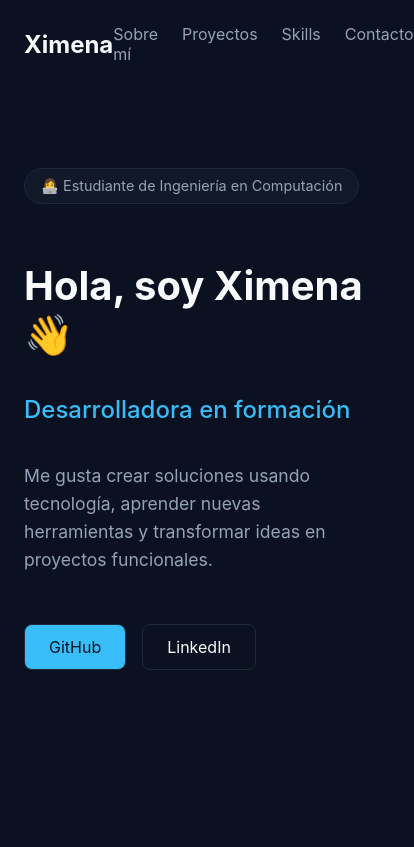
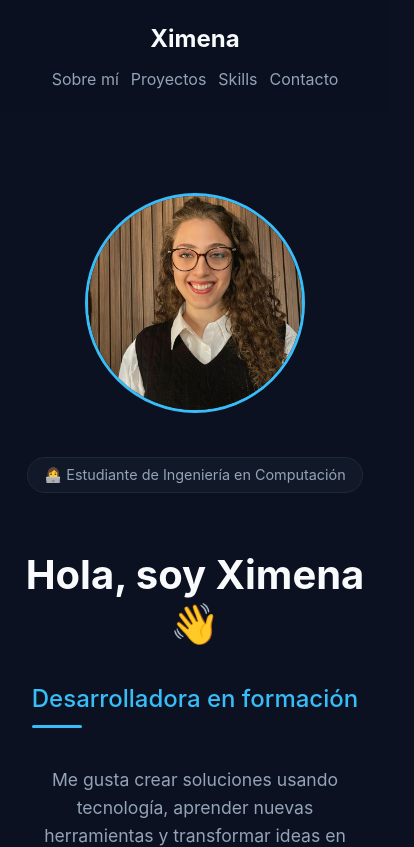
Before and after one commit to ximehe/portfolio, a React (Vite) app: page / in a window 390 px wide. Shown: the top 847 px of the page, 414 px wide, since content can reach past the window. Built offline with nearby package versions, Linux system fonts and the light colour scheme.

Commit message:
Agregar foto y enlaces personales

```diff
--- a/src/App.jsx
+++ b/src/App.jsx
@@ -4,7 +4,7 @@ import About from "./components/About"
 import Projects from "./components/Projects"
 import Skills from "./components/Skills"
 import Contact from "./components/Contact"
-
+import Footer from "./components/Footer"
 
 function App() {
   return (
@@ -16,6 +16,7 @@ function App() {
       <Projects />
       <Skills />
       <Contact />
+      <Footer />
       </div>
     </>
   )
--- a/src/components/Contact.jsx
+++ b/src/components/Contact.jsx
@@ -11,12 +11,12 @@ function Contact() {
 
       <div className="contact-links">
 
-        <a href="mailto:tuemail@gmail.com">
+        <a href="ximemika25@gmail.com">
           Email
         </a>
 
         <a
-          href="https://github.com/"
+          href="https://github.com/ximehe"
           target="_blank"
           rel="noopener noreferrer"
         >
@@ -24,7 +24,7 @@ function Contact() {
         </a>
 
         <a
-          href="https://linkedin.com/"
+          href="https://www.linkedin.com/in/ximehernandez/"
           target="_blank"
           rel="noopener noreferrer"
         >
--- /dev/null
+++ b/src/components/Footer.jsx
@@ -0,0 +1,11 @@
+function Footer() {
+  return (
+    <footer>
+      <p>
+        © 2026 Ximena. Construido con React.
+      </p>
+    </footer>
+  )
+}
+
+export default Footer
--- a/src/components/Hero.jsx
+++ b/src/components/Hero.jsx
@@ -1,7 +1,10 @@
+import foto_cv from "../assets/foto_cv.jpeg"
+
 function Hero() {
   return (
     <section className="hero">
 
+     <div className="hero-content">
       <span className="hero-badge">
         👩‍💻 Estudiante de Ingeniería en Computación
       </span>
@@ -22,7 +25,7 @@ function Hero() {
 
       <div className="hero-buttons">
         <a
-          href="https://github.com/"
+          href="https://github.com/ximehe"
           target="_blank"
           rel="noopener noreferrer"
         >
@@ -30,12 +33,20 @@ function Hero() {
         </a>
 
         <a
-          href="https://linkedin.com/"
+          href="https://www.linkedin.com/in/ximehernandez/"
           target="_blank"
           rel="noopener noreferrer"
         >
           LinkedIn
         </a>
+        </div>
+      </div>
+
+      <div className="hero-image">
+        <img
+          src={foto_cv}
+          alt="Foto de Ximena"
+        />
       </div>
 
     </section>
--- a/src/index.css
+++ b/src/index.css
@@ -43,6 +43,26 @@ section {
   padding: 80px 24px;
 }
 
+section h2 {
+  position: relative;
+}
+
+section h2::after {
+  content: "";
+
+  display: block;
+
+  width: 50px;
+
+  height: 3px;
+
+  background: var(--accent);
+
+  margin-top: 12px;
+
+  border-radius: 10px;
+}
+
 /* Navbar */
 
 .navbar {
@@ -53,6 +73,14 @@ section {
   display: flex;
   justify-content: space-between;
   align-items: center;
+
+  position: sticky;
+  top: 0;
+
+  z-index: 10;
+
+  background: rgba(11, 17, 32, 0.8);
+  backdrop-filter: blur(10px);
 }
 
 .navbar h2 {
@@ -80,8 +108,29 @@ section {
   min-height: 70vh;
 
   display: flex;
-  flex-direction: column;
-  justify-content: center;
+
+  align-items: center;
+
+  justify-content: space-between;
+
+  gap: 40px;
+}
+
+.hero-content {
+  max-width: 650px;
+}
+
+
+.hero-image img {
+  width: 280px;
+
+  height: 280px;
+
+  object-fit: cover;
+
+  border-radius: 50%;
+
+  border: 3px solid var(--accent);
 }
 
 .hero h1 {
@@ -349,3 +398,60 @@ section {
 
   transform: translateY(-3px);
 }
+
+/* Footer */
+
+footer {
+  text-align: center;
+
+  padding: 32px 24px;
+
+  color: var(--muted);
+
+  border-top: 1px solid var(--border);
+
+  font-size: 0.9rem;
+}
+
+/* Responsive básico */
+
+@media (max-width: 700px) {
+
+  .navbar {
+    flex-direction: column;
+    gap: 16px;
+  }
+
+  .nav-links {
+    gap: 12px;
+    flex-wrap: wrap;
+    justify-content: center;
+  }
+
+  .hero h1 {
+    font-size: 2.5rem;
+  }
+
+  .hero {
+  flex-direction: column-reverse;
+
+  text-align: center;
+  }
+
+
+  .hero-content {
+    display: flex;
+
+    flex-direction: column;
+
+    align-items: center;
+  }
+
+
+  .hero-image img {
+    width: 220px;
+
+    height: 220px;
+  }
+
+}
```
Also changed, not shown: src/assets/foto_cv.jpeg (added).
